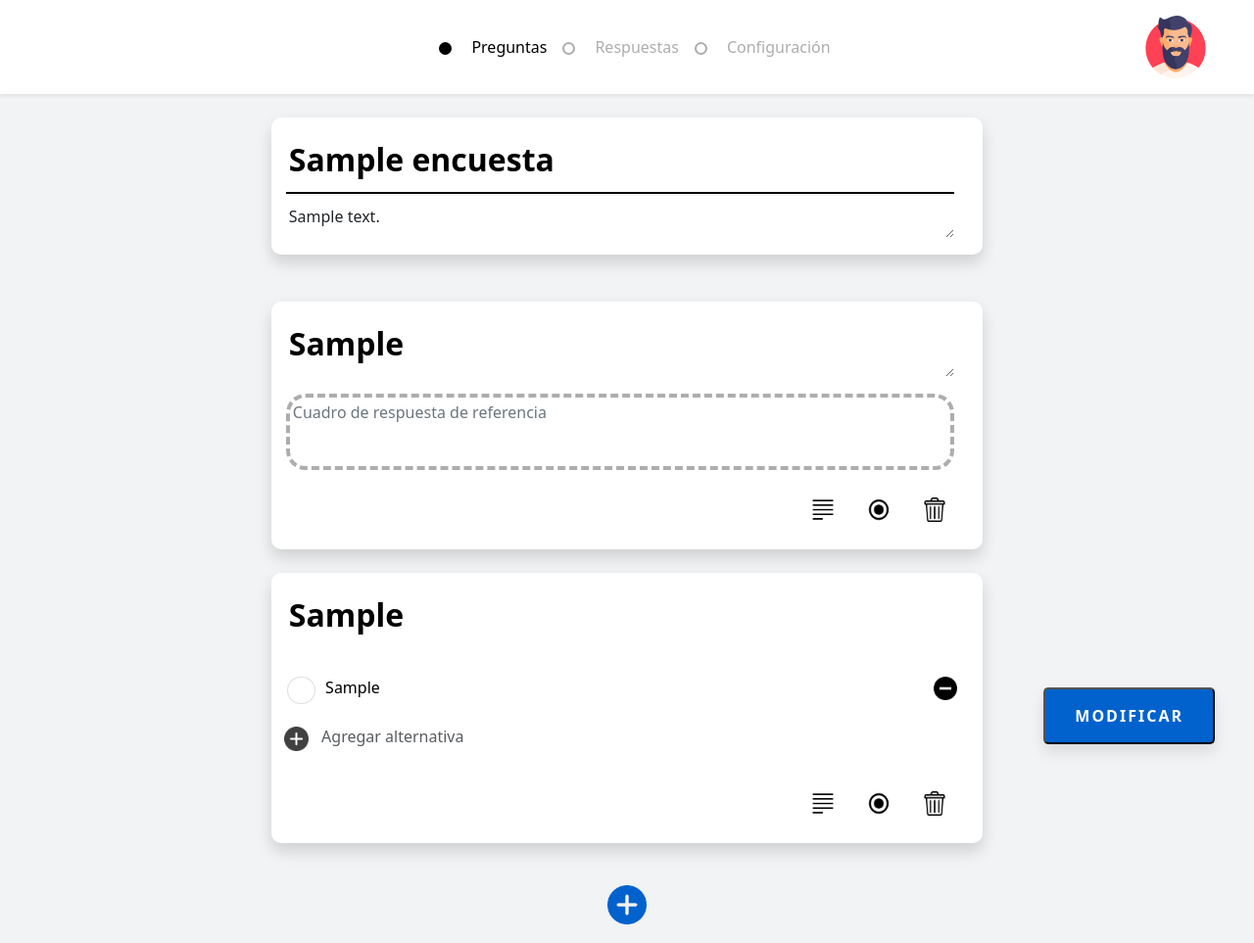
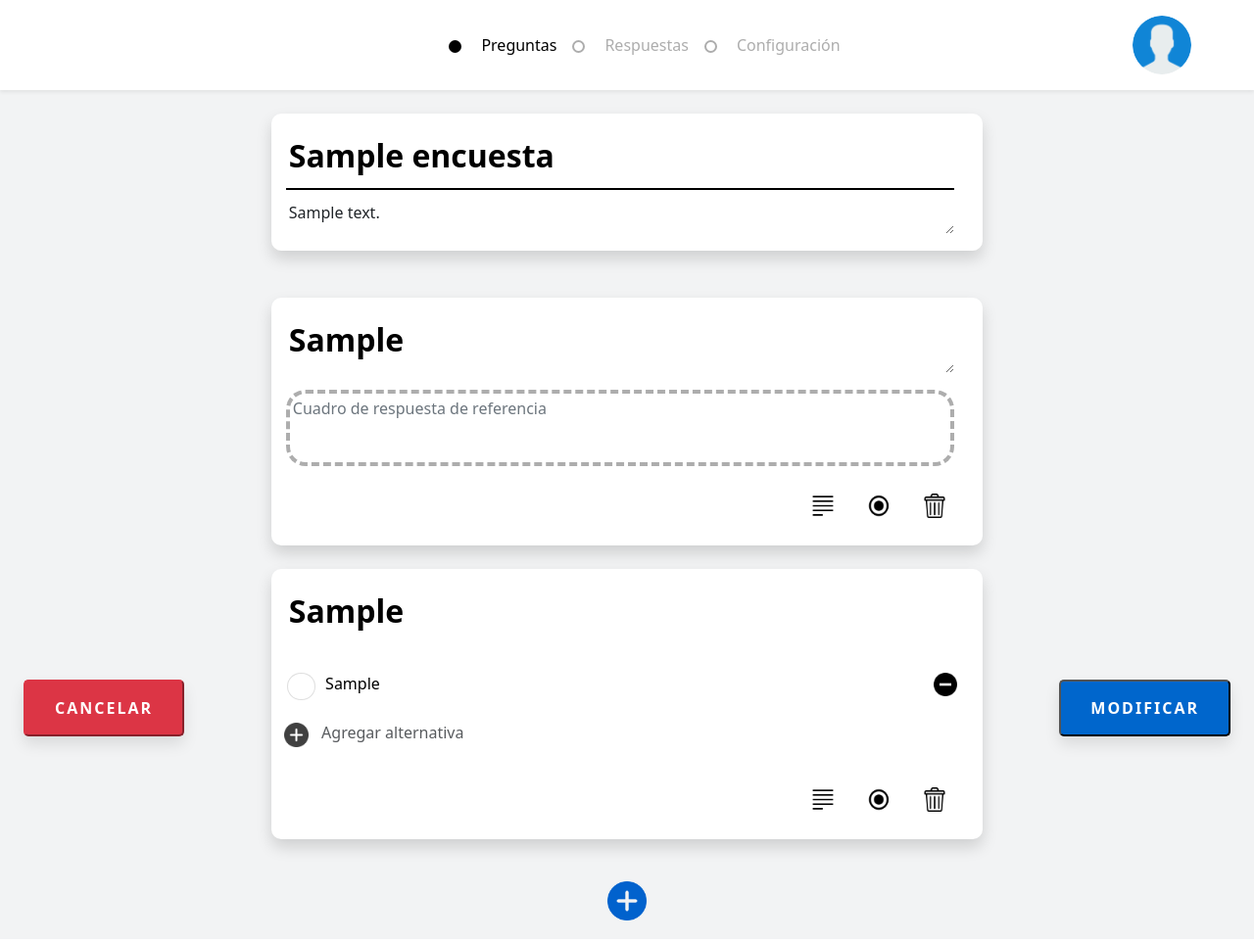
Before and after one commit to hvcq/Proyecto-Semestral-IS2, a Flask app: page /survey/1/ in a window 1280 px wide. Shown: the whole page at 98% size. Run offline with Flask 2, Linux system fonts and the light colour scheme; tables that the repository leaves empty hold one stand-in row (values such as "Sample post"); some libraries are stand-ins or nearby versions.

Commit message:
Agregando efectos, solucionando bugs y se añade la vista del usuario (Mi perfil, cerrar sesion)  en el navBar

```diff
--- a/application/routes.py
+++ b/application/routes.py
@@ -100,6 +100,12 @@ def Survey(id_encuesta, section="preguntas"):
             "questions": []
         }
         return render_template("admin/survey.html", data={
+            "userData": {
+                "username": "Benjamin Fernandez",
+                "email": "bfernandez@inf.udec.cl",
+                "role": "Admin",
+             },
+            "url": "survey",
             "options": ["Preguntas", "Respuestas", "Configuración"],
             "selected": section,
             "id": id_encuesta,
@@ -110,6 +116,12 @@ def Survey(id_encuesta, section="preguntas"):
     else:
         dataSurvey = crear_dataSurvey(id_encuesta)
         return render_template("admin/survey.html", data={
+            "userData": {
+                "username": "Benjamin Fernandez",
+                "email": "bfernandez@inf.udec.cl",
+                "role": "Admin",
+            },
+            "url": "survey",
             "options": ["Preguntas", "Respuestas", "Configuración"],
             "selected": section,
             "id": id_encuesta,
@@ -177,6 +189,12 @@ def decode_mail(coded_mail):
 def dashboard_admin(section="encuestas",active="false"):
     ##ACA TRAER TODAS LAS ENCUESTAS CREADAS POR UN USUARIO ADMIN (?)
     return render_template("admin/dashboardAdmin.html", data={
+        "userData": {
+            "username": "Benjamin Cristobal Fernandez Vera",
+            "email": "bfernandez@inf.udec.cl",
+            "role": "Admin",
+        },
+        "url": "dashboard_admin",
         "options": ["Encuestas", "Usuarios", "Configuración"],
         "selected": section,
         "active": active,
@@ -213,8 +231,8 @@ def dashboard_admin(section="encuestas",active="false"):
                 "end_date": "30 de agosto del 2022",
                 "active" : bool(0),
                 "comentario": "",
-                "visits": 400,
-                "answers" : {"total":600,"current_answers": 400}
+                "visits": 0,
+                "answers" : {"total":0,"current_answers": 0}
 
             },
             {
--- a/application/static/css/base.css
+++ b/application/static/css/base.css
@@ -10,20 +10,24 @@
 
 /*CODIGO--------------------------------*/
 
-body{
+body {
   background-color: var(--color-body);
 }
 
-.nav-link{
+.nav {
+  height: 1vh;
+}
+
+.nav-link {
   text-decoration: none !important;
   color: black;
 }
 
-.nav-item{
+.nav-item {
   display: inline;
 }
 
-.dot{
+.dot {
   margin-top: 3px;
   width: 13px;
   height: 13px;
@@ -35,39 +39,102 @@ body{
   transition: all 0.3s ease-in-out;
 }
 
-.nav__element a:hover,a:focus, a:active{
+.nav__element a:hover,
+a:focus,
+a:active {
   color: var(--color-text-selected) !important;
-  text-shadow:
-    -.3px -.3px 0 var(--color-selected),
-    .3px -.3px 0 var(--color-selected),
-    -.3px .3px 0 var(--color-selected),
-    .3px .3px 0 var(--color-selected);
-    -webkit-transition: all .5s;
-    -moz-transition: all .5s;
-    -o-transition: all .5s;
-    transition: all .5s;
+  text-shadow: -0.3px -0.3px 0 var(--color-selected), 0.3px -0.3px 0 var(--color-selected), -0.3px 0.3px 0 var(--color-selected),
+    0.3px 0.3px 0 var(--color-selected);
+  -webkit-transition: all 0.5s;
+  -moz-transition: all 0.5s;
+  -o-transition: all 0.5s;
+  transition: all 0.5s;
 }
 
-.nav__element a{
+.nav__element a {
   color: var(--color-unselected);
 }
 
-a:hover + .dot{
+a:hover + .dot {
   background: var(--color-dot);
   border-color: var(--color-selected);
 }
 
-a:focus + .dot{
+a:focus + .dot {
   background: var(--color-dot);
   border-color: var(--color-selected);
 }
 
-.enable{
+.enable {
   color: var(--color-selected);
   background: var(--color-dot);
   border-color: var(--color-selected);
 }
 
+.profileImg {
+  height: 100%;
+  width: 100%;
+  object-fit: cover;
+  border-radius: 50%;
+  padding: 0;
+  transition: padding 0.3s;
+}
+
+.profileImg:hover {
+  padding: 10%;
+}
+
+@keyframes slideInProfile {
+  0% {
+    transform: translateY(1rem);
+    opacity: 0;
+  }
+
+  100% {
+    transform: translateY(3.5rem);
+    opacity: 1;
+  }
+
+  0% {
+    transform: translateY(1rem);
+    opacity: 0;
+  }
+}
+@keyframes slideInAction {
+  0% {
+    transform: translateY(1rem);
+    opacity: 0;
+  }
+
+  100% {
+    transform: translateY(2.6rem);
+    opacity: 1;
+  }
+
+  0% {
+    transform: translateY(1rem);
+    opacity: 0;
+  }
+}
+
+@media (min-width: 768px) {
+  .animate {
+    animation-duration: 0.3s;
+    -webkit-animation-duration: 0.3s;
+    animation-fill-mode: both;
+    -webkit-animation-fill-mode: both;
+  }
+}
+
+.slideInProfile {
+  -webkit-animation-name: slideInProfile;
+  animation-name: slideInProfile;
+}
+
+.slideInAction {
+  -webkit-animation-name: slideInAction;
+  animation-name: slideInAction;
+}
 
 /*CODIGO--------------------------------*/
 
@@ -258,9 +325,9 @@ select {
    */
 
 button,
-[type="button"],
-[type="reset"],
-[type="submit"] {
+[type='button'],
+[type='reset'],
+[type='submit'] {
   -webkit-appearance: button;
 }
 
@@ -269,9 +336,9 @@ button,
    */
 
 button::-moz-focus-inner,
-[type="button"]::-moz-focus-inner,
-[type="reset"]::-moz-focus-inner,
-[type="submit"]::-moz-focus-inner {
+[type='button']::-moz-focus-inner,
+[type='reset']::-moz-focus-inner,
+[type='submit']::-moz-focus-inner {
   border-style: none;
   padding: 0;
 }
@@ -281,9 +348,9 @@ button::-moz-focus-inner,
    */
 
 button:-moz-focusring,
-[type="button"]:-moz-focusring,
-[type="reset"]:-moz-focusring,
-[type="submit"]:-moz-focusring {
+[type='button']:-moz-focusring,
+[type='reset']:-moz-focusring,
+[type='submit']:-moz-focusring {
   outline: 1px dotted ButtonText;
 }
 
@@ -332,8 +399,8 @@ textarea {
    * 2. Remove the padding in IE 10.
    */
 
-[type="checkbox"],
-[type="radio"] {
+[type='checkbox'],
+[type='radio'] {
   box-sizing: border-box; /* 1 */
   padding: 0; /* 2 */
 }
@@ -342,8 +409,8 @@ textarea {
    * Correct the cursor style of increment and decrement buttons in Chrome.
    */
 
-[type="number"]::-webkit-inner-spin-button,
-[type="number"]::-webkit-outer-spin-button {
+[type='number']::-webkit-inner-spin-button,
+[type='number']::-webkit-outer-spin-button {
   height: auto;
 }
 
@@ -352,7 +419,7 @@ textarea {
    * 2. Correct the outline style in Safari.
    */
 
-[type="search"] {
+[type='search'] {
   -webkit-appearance: textfield; /* 1 */
   outline-offset: -2px; /* 2 */
 }
@@ -361,7 +428,7 @@ textarea {
    * Remove the inner padding in Chrome and Safari on macOS.
    */
 
-[type="search"]::-webkit-search-decoration {
+[type='search']::-webkit-search-decoration {
   -webkit-appearance: none;
 }
 
--- a/application/static/css/create_survey.css
+++ b/application/static/css/create_survey.css
@@ -91,15 +91,23 @@ textarea:focus {
   color: #ffffff; /* Color del texto */
   border-radius: 5px; /* Borde del boton */
   letter-spacing: 2px; /* Espacio entre letras */
-  background-color: #0162cd; /* Color de fondo */
+
   padding: 18px 30px; /* Relleno del boton */
-  position: fixed;
-  bottom: 40px;
-  right: 40px;
   transition: all 300ms ease 0ms;
   box-shadow: 0px 8px 15px rgba(0, 0, 0, 0.1);
   z-index: 99;
 }
+
+.btn-right {
+  bottom: 40px;
+  right: 40px;
+  background-color: var(--color-principal); /* Color de fondo */
+}
+.btn-left {
+  bottom: 40px;
+  right: 40px;
+}
+
 .btn-flotante:hover {
   /* background-color: #2c2fa5; Color de fondo al pasar el cursor */
   box-shadow: 0px 15px 20px rgba(0, 0, 0, 0.3);
--- a/application/templates/admin/dashboardAdmin.html
+++ b/application/templates/admin/dashboardAdmin.html
@@ -1,4 +1,4 @@
-{% extends "base_dashboard.html" %}
+{% extends "base_template.html" %}
 
 
 {% block title %}Dashboard Admin{% endblock title %}
--- a/application/templates/admin/survey.html
+++ b/application/templates/admin/survey.html
@@ -25,9 +25,12 @@
       filename="resources/plus-blue.png" ) }}" class="img-fluid survey__image" onclick="addQuestion()"></button>
   </div>
 </section>
-<div class="w-100 d-flex justify-align-end">
-  <button type="button" class="btn-flotante" onclick="sendData(event)">{{data.textButton}}</button>
+
+<div class="d-flex justify-content-between fixed-bottom mb-5" >
+  <button type="button" class="btn-flotante btn-left ms-4 btn-danger" onclick="window.location.href='/dashboard_admin'">Cancelar</button>
+  <button type="button" class="btn-flotante btn-right me-4" onclick="sendData(event)">{{data.textButton}}</button>
 </div>
+
 <div class="modal fade myModalId" role="dialog" id="staticBackdrop" data-bs-backdrop="static" data-bs-keyboard="false" tabindex="-1" aria-labelledby="staticBackdropLabel" aria-hidden="true">
   <div class="modal-dialog modal-dialog-centered myModal">
 
--- a/application/templates/base_template.html
+++ b/application/templates/base_template.html
@@ -8,7 +8,8 @@
       integrity="sha384-1BmE4kWBq78iYhFldvKuhfTAU6auU8tT94WrHftjDbrCEXSU1oBoqyl2QvZ6jIW3"
       crossorigin="anonymous"
     />
-    <link rel="stylesheet" href="{{ url_for("static", filename="css/base.css" ) }}"> <link rel="stylesheet" href="{{ url_for("static", filename="css/colors.css" ) }}">
+    <link rel="stylesheet" href="{{ url_for("static", filename="css/base.css" ) }}"> <link rel="stylesheet" href="{{ url_for("static",
+    filename="css/colors.css" ) }}">
     <script src="https://ajax.googleapis.com/ajax/libs/jquery/3.5.1/jquery.min.js"></script>
     {% block cssFiles %} {% endblock cssFiles %}
   </head>
@@ -19,13 +20,30 @@
       <div class="nav__list d-flex justify-content-center align-items-center" style="margin-left: 9rem">
         {% for name in data.options %}
         <div class="nav__element d-flex align-items-center gap-1" disable="true">
-          <a name="{{name.lower()}}" class="nav-link order-2" href="/survey/{{data.id}}/{{name.lower()}}">{{name}}</a>
+          {% if data.url == 'survey' %}
+          <a name="{{name.lower()}}" class="nav-link order-2" href="/{{data.url}}/{{data.id}}/{{name.lower()}}">{{name}}</a>
+          {% else %}
+          <a name="{{name.lower()}}" class="nav-link order-2" href="/dashboard_admin/{{name.lower()}}">{{name}}</a>
+          {% endif %}
           <div name="{{name.lower()}}" class="dot order-1"></div>
         </div>
         {% endfor %}
       </div>
 
-      <div class="d-flex justify-content-center"><img src="{{ url_for("static", filename="resources/man.png" ) }}" class="img-fluid imgUser" alt="Foto de perfil"></div>
+      <div class="btn-group me-5">
+        <div data-bs-toggle="dropdown" style="width: 60px; height: 60px; border-radius: 50%">
+          <img src="{{ url_for("static", filename="resources/user_blue.png" ) }}" class="profileImg">
+        </div>
+        <ul class="dropdown-menu dropdown-menu-start p-0 slideInProfile animate">
+          <li class="d-flex flex-column text-white" style="background-color: #1784d5">
+            <h6 class="align-self-end ms-3 me-3 mt-2" style="font-size: 0.8em">{{data.userData.role}}</h6>
+            <h5 class="ms-3 me-3 mb-0 fw-bold">{{data.userData.username}}</h5>
+            <h6 class="ms-3 me-3 mb-1 mt-1" style="font-size: 0.9em">{{data.userData.email}}</h6>
+          </li>
+          <li><button class="dropdown-item p-0 ps-2 pe-2 pt-3 pb-3" type="button">Perfil</button></li>
+          <li><button class="dropdown-item p-0 ps-2 pe-2 pt-3 pb-3" type="button">Cerrar sesión</button></li>
+        </ul>
+      </div>
     </nav>
 
     {% block content %} {% endblock content %}
@@ -41,6 +59,7 @@
     integrity="sha384-QJHtvGhmr9XOIpI6YVutG+2QOK9T+ZnN4kzFN1RtK3zEFEIsxhlmWl5/YESvpZ13"
     crossorigin="anonymous"
   ></script>
-
+  <script scr="https://cdnjs.cloudflare.com/ajax/libs/Chart.js/3.7.1/chart.min.js"></script>
+  <script src="https://cdn.jsdelivr.net/npm/chart.js"></script>
   {% block jsFiles %} {% endblock jsFiles %}
 </html>
```
Also changed, not shown: application/static/js/dashboard_admin.js (+5 -3 lines), application/templates/base_dashboard.html (+16 -2 lines), application/static/resources/exampleProfile.jpeg (added), application/static/resources/user_blue.png (added), application/static/resources/user_red.png (added), 1 other file.
